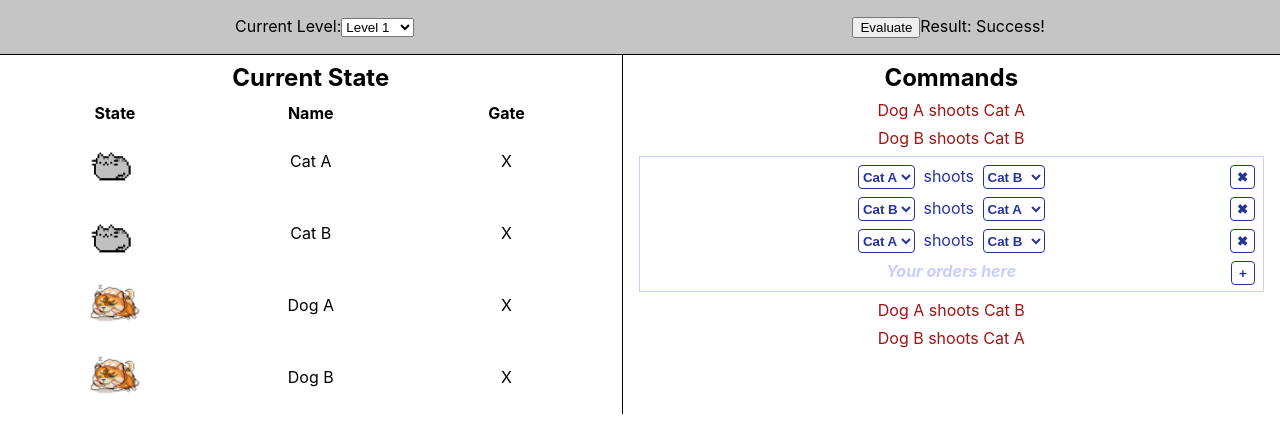
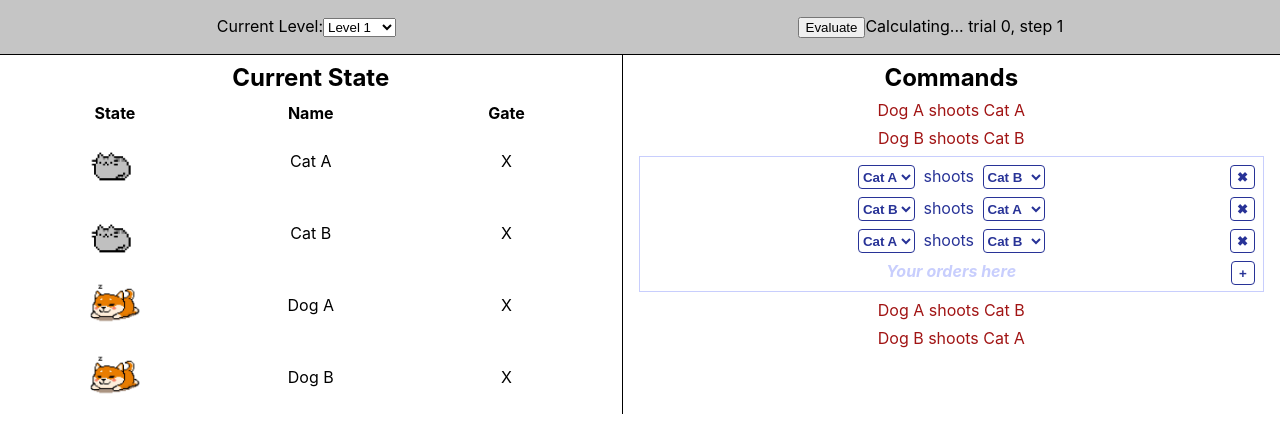
Before and after one commit to samarsha/superposition-tactics-web, a React (Create React App) app: page / in a window 1280 px wide. Both pictures are taken after a click on the button "Evaluate". Shown: the top 432 px of the page. Built offline with nearby package versions, Linux system fonts and the light colour scheme.

Commit message:
Implemented time-based evaluator

```diff
--- a/src/App.tsx
+++ b/src/App.tsx
@@ -1,47 +1,59 @@
-import { useState } from 'react';
+import { useEffect, useState } from 'react';
 import './App.scss';
 import { CommandPanel } from './CommandPanel';
 import { StatePanel } from './StatePanel';
 import { levels, LevelDefinition } from './levelDefs';
-import { evaluate, EvaluationResult } from './evaluator';
+import { step, startEvaluation, noEvaluation, EvaluationState } from './evaluator';
 
 export default function () {
   const [level, setLevel] = useState(levels[0]);
   const [commands, setCommands] = useState(level.referenceSolution);
-  const [evalResult, setEvalResult] = useState<EvaluationResult>({ kind: "none" });
+  const [evalState, setEvalState] = useState(noEvaluation);
 
   function onLevelChange(l: LevelDefinition): void {
     setLevel(l);
     setCommands(l.referenceSolution);
-    setEvalResult({ kind: "none" });
-
+    setEvalState(noEvaluation);
   }
 
   function onEvaluate(): void {
-    setEvalResult(evaluate(level, commands));
+    // setEvalState(evaluate(level, commands));
+    setEvalState(startEvaluation(level, commands));
   }
+
+  useEffect(() => {
+    const interval = setInterval(() => {
+      if (evalState.kind === "calculating") {
+        setEvalState(step(level, commands, evalState.data));
+      }
+    }, 1000);
+    return () => clearInterval(interval);
+  })
 
   return (
     <div className="App">
-      {levelSelector(level, evalResult, onLevelChange, onEvaluate)}
+      {levelSelector(level, evalState, onLevelChange, onEvaluate)}
 
       <div className="main-panel">
-        <StatePanel animals={level.animals} />
+        <StatePanel
+          animals={level.animals}
+          evalData={evalState.kind === "calculating" ? evalState.data : undefined}
+        />
 
         <CommandPanel
           level={level}
           commands={commands}
           onAdd={() => {
             setCommands([...commands, { attacker: 0, target: 1 }]);
-            setEvalResult({ kind: "none" })
+            setEvalState(noEvaluation);
           }}
           onChange={(command, index) => {
             setCommands(commands.map((c, i) => i === index ? command : c));
-            setEvalResult({ kind: "none" })
+            setEvalState(noEvaluation);
           }}
           onRemove={index => {
             setCommands(commands.filter((_, i) => i !== index));
-            setEvalResult({ kind: "none" })
+            setEvalState(noEvaluation);
           }}
         />
       </div>
@@ -49,7 +61,7 @@ export default function () {
   );
 }
 
-function levelSelector(level: LevelDefinition, evalResult: EvaluationResult, onChange: (level: LevelDefinition) => void, onEvaluate: () => void) {
+function levelSelector(level: LevelDefinition, evalState: EvaluationState, onChange: (level: LevelDefinition) => void, onEvaluate: () => void) {
   const items = levels.map(l => <option value={l.levelName}>{l.levelName}</option>);
 
   function onSelectChange(e: React.ChangeEvent<HTMLSelectElement>): void {
@@ -62,10 +74,16 @@ function levelSelector(level: LevelDefinition, evalResult: EvaluationResult, onC
   }
 
   let evalItem = <span></span>
-  switch (evalResult.kind) {
+  switch (evalState.kind) {
     case "success": evalItem = <span>Result: Success!</span>; break
-    case "failure": evalItem = <span>Result: Failed on trial {evalResult.trial}</span>; break
-    case "error": evalItem = <span>Error: {evalResult.message}</span>; break
+    case "failure": evalItem = <span>Result: Failed on trial {evalState.trial}</span>; break
+    case "error": evalItem = <span>Error: {evalState.message}</span>; break
+    case "calculating":
+      if (evalState.data.trialData === undefined)
+        evalItem = <span>Calculating... trial {evalState.data.trial}</span>;
+      else
+        evalItem = <span>Calculating... trial {evalState.data.trial}, step {evalState.data.trialData.commandsProcessed}</span>;
+      break;
   }
 
   return (
--- a/src/StatePanel.tsx
+++ b/src/StatePanel.tsx
@@ -1,8 +1,10 @@
 import { Gate } from "./quantum";
 import { AnimalDefs, AnimalState } from "./levelDefs";
+import { EvaluationData } from "./evaluator";
 
 type StatePanelProps = {
   animals: AnimalDefs,
+  evalData?: EvaluationData,
 }
 
 function imageNameFromEntry(name: string, state: AnimalState): string {
@@ -21,7 +23,7 @@ function imageNameFromEntry(name: string, state: AnimalState): string {
   return "logo192.png";
 }
 
-function StatePanel({ animals }: StatePanelProps) {
+function StatePanel({ animals, evalData }: StatePanelProps) {
   return (
     <div className="state-panel">
       <h2>Current State</h2>
@@ -32,10 +34,15 @@ function StatePanel({ animals }: StatePanelProps) {
           <th>Gate</th>
         </tr>
         {Array.from(animals.entries()).map(e => {
+          let overrideAwake = evalData?.trialData?.initialAwake.get(e[0]);
+          let displayState = overrideAwake === undefined
+            ? e[1].startingState
+            : overrideAwake ? AnimalState.Awake : AnimalState.Asleep;
+
           return <tr className="animal-display">
             <td className="animal-state">
               {/* {AnimalState[e[1].startingState]} */}
-              <img className="state-image" src={imageNameFromEntry(e[1].name, e[1].startingState)}>
+              <img className="state-image" src={imageNameFromEntry(e[1].name, displayState)}>
               </img>
             </td>
             <td className="animal-name">
--- a/src/evaluator.ts
+++ b/src/evaluator.ts
@@ -1,39 +1,93 @@
-import { Command, processCommand, Gate } from "./quantum";
+import { AnimalMap, Command, processCommand, Gate, QuantumState } from "./quantum";
 import { AnimalState, LevelDefinition } from "./levelDefs";
 
-type EvaluationResult =
+type EvaluationData = {
+    readonly trial: number,
+    readonly trialData?: {
+        initialAwake: AnimalMap<boolean>,
+        quantumState: QuantumState,
+        commandsProcessed: number,
+    }
+}
+
+type EvaluationState =
     { kind: "none" }
     | { kind: "success" }
     | { kind: "failure", trial: number }
     | { kind: "error", message: string }
+    | { kind: "calculating", data: EvaluationData }
 
-function evaluate(levelDef: LevelDefinition, commands: Command[]): EvaluationResult {
+const noEvaluation: EvaluationState = { kind: "none" }
+
+function startEvaluation(levelDef: LevelDefinition, commands: Command[]): EvaluationState {
     commands = Array.prototype.concat(levelDef.dogInitialCommands, commands, levelDef.dogFinalCommands);
     if (commands.some(c => c.attacker == c.target))
         return { kind: "error", message: "Cannot command a cat to shoot itself" };
 
+    return { kind: "calculating", data: { trial: 0 } }
+}
+
+function step(levelDef: LevelDefinition, commands: Command[], evalData: EvaluationData): EvaluationState {
+
     let freeVars = Array.from(levelDef.animals.entries())
         .filter(e => e[1].startingState == AnimalState.Random)
         .map(e => e[0]);
-    for (let trial = 0; trial < 2 ** freeVars.length; trial++) {
-        let assignment = new Map(freeVars.map((v, i) => [v, (trial / 2 ** i) % 2 === 1]));
-        let awake = new Map(Array.from(levelDef.animals.entries()).map(e => {
+
+    // Start a new trial
+    if (evalData.trialData === undefined) {
+        let assignment = new Map(freeVars.map((v, i) => [v, (evalData.trial / 2 ** i) % 2 === 1]));
+        let initialAwake = new Map(Array.from(levelDef.animals.entries()).map(e => {
             if (e[1].startingState == AnimalState.Random) return [e[0], assignment.get(e[0]) as boolean];
             return [e[0], e[1].startingState == AnimalState.Awake];
         }));
-        let quantumState = [{ amplitude: 1, awake }];
-        for (var command of commands) {
-            let gate = levelDef.animals.get(command.attacker)?.gate as Gate;
-            quantumState = processCommand(gate, command, quantumState);
-        }
-        if (quantumState.some(u => Array.from(u.awake.entries()).some(e => {
-            return levelDef.animals.get(e[0])?.name.startsWith("Cat") && !e[1]
-        }))) {
-            return { kind: "failure", trial };
+        let quantumState = [{ amplitude: 1, awake: initialAwake }];
+        return {
+            kind: "calculating",
+            data: {
+                trial: evalData.trial,
+                trialData: { initialAwake, quantumState, commandsProcessed: 0 }
+            },
         }
     }
-    return { kind: "success" };
+
+    // Process a single command
+    commands = Array.prototype.concat(levelDef.dogInitialCommands, commands, levelDef.dogFinalCommands);
+    if (evalData.trialData.commandsProcessed < commands.length) {
+        let command = commands[evalData.trialData.commandsProcessed];
+        let gate = levelDef.animals.get(command.attacker)?.gate as Gate;
+        let quantumState = processCommand(gate, command, evalData.trialData.quantumState);
+        return {
+            kind: "calculating",
+            data: {
+                trial: evalData.trial,
+                trialData: {
+                    initialAwake: evalData.trialData.initialAwake,
+                    quantumState,
+                    commandsProcessed: evalData.trialData.commandsProcessed + 1
+                }
+            },
+        }
+    }
+
+    // Check final state
+    let anyCatAsleep = evalData.trialData.quantumState
+        .some(u => Array.from(u.awake.entries())
+            .some(e => levelDef.animals.get(e[0])?.name.startsWith("Cat") && !e[1]))
+    if (anyCatAsleep) {
+        return { kind: "failure", trial: evalData.trial };
+    }
+
+    // Go to next trial
+    if (evalData.trial < 2 ** freeVars.length - 1) {
+        return {
+            kind: "calculating",
+            data: { trial: evalData.trial + 1 },
+        }
+    }
+
+    // Success!
+    return { kind: "success" }
 }
 
-export type { EvaluationResult }
-export { evaluate }
+export type { EvaluationState, EvaluationData }
+export { step, noEvaluation, startEvaluation }
```
